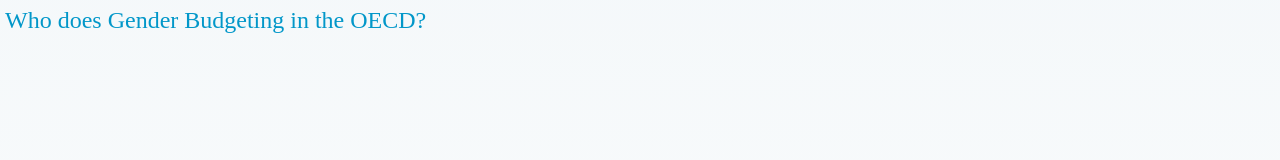
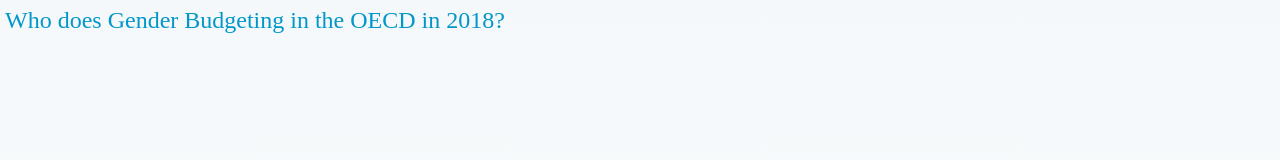
Before and after one commit to gitvfd/gender-budgeting-OECD, a plain HTML site: page index.html in a window 1280 px wide. Shown: the top 160 px of the page. Drawn offline with Linux system fonts and the light colour scheme.

Commit message:
modified title

```diff
--- a/index.html
+++ b/index.html
@@ -13,7 +13,7 @@
 </head>
 
 <body>
-	<h1>Who does Gender Budgeting in the OECD?</h1>
+	<h1>Who does Gender Budgeting in the OECD in 2018?</h1>
 	<div id="genderBudgetingMap"></div>
 </body>
 <script type="text/javascript">
```
